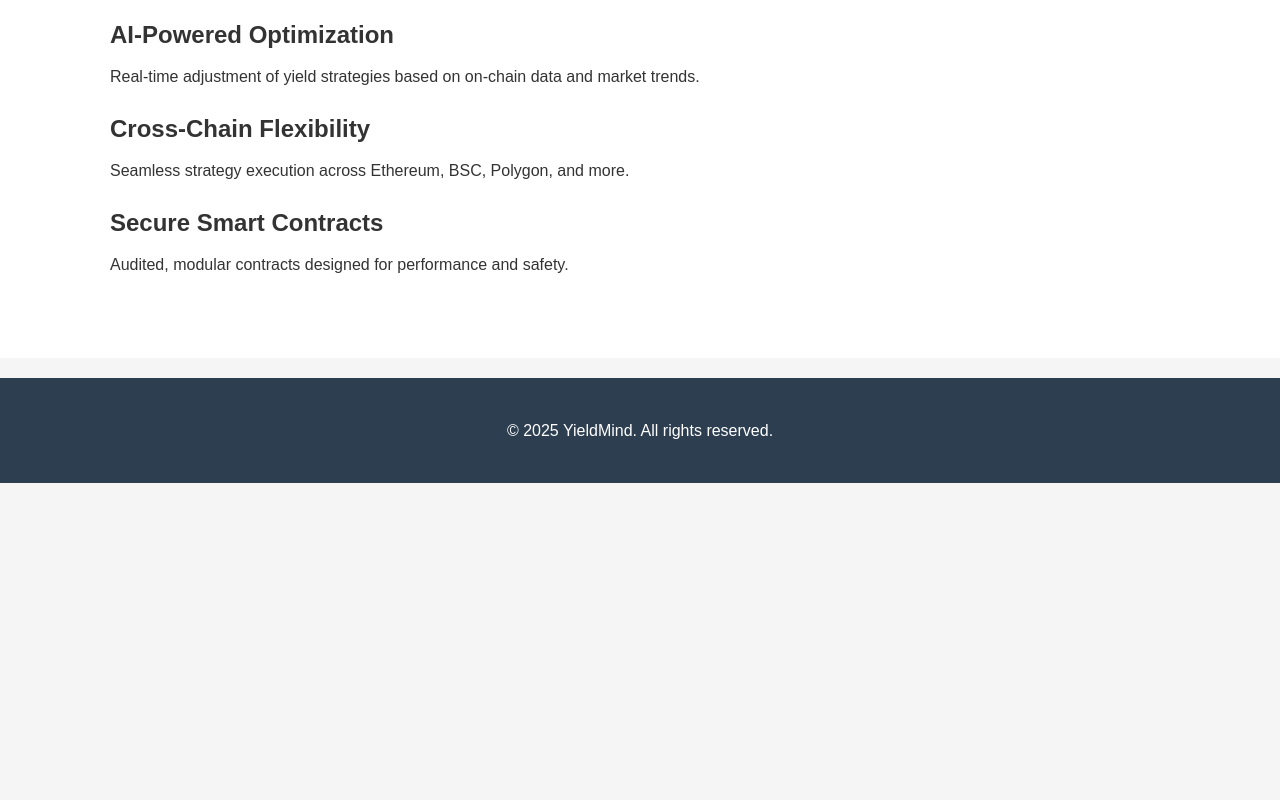
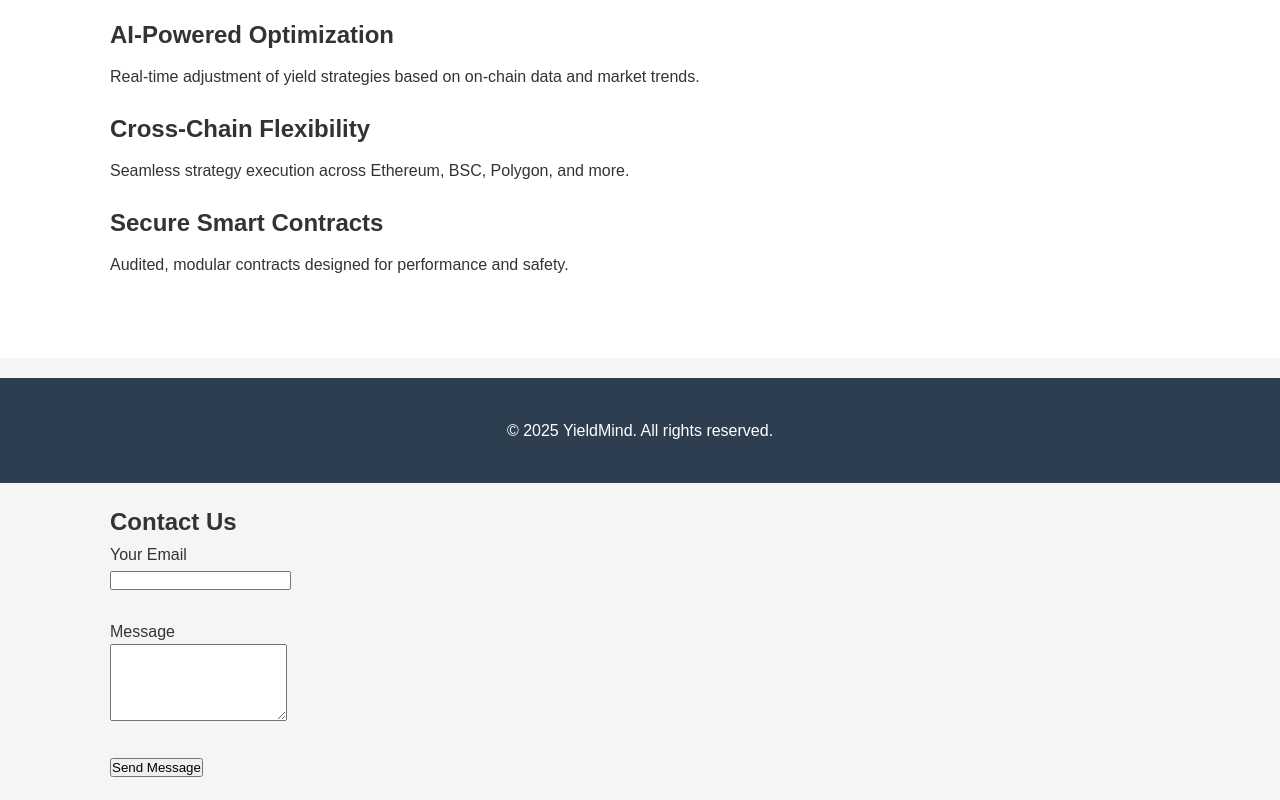
Before and after one commit to yieldmind-ai/yieldmind-site, a plain HTML site: page index.html in a window 1280 px wide. Shown: the part 569-1369 px from the top of the page. Before the commit the page ends 1052 px from the top, so only its background shows below. Drawn offline with Linux system fonts and the light colour scheme.

Commit message:
Connected contact form to Formspree

```diff
--- a/index.html
+++ b/index.html
@@ -44,5 +44,21 @@
       <p>&copy; 2025 YieldMind. All rights reserved.</p>
     </div>
   </footer>
+
+  <section class="contact-section">
+  <div class="container">
+    <h2>Contact Us</h2>
+    <form action="https://formspree.io/f/xqaqrojo" method="POST">
+      <label for="email">Your Email</label><br>
+      <input type="email" id="email" name="email" required><br><br>
+
+      <label for="message">Message</label><br>
+      <textarea id="message" name="message" rows="5" required></textarea><br><br>
+
+      <button type="submit">Send Message</button>
+    </form>
+  </div>
+</section>
+
 </body>
 </html>
```
